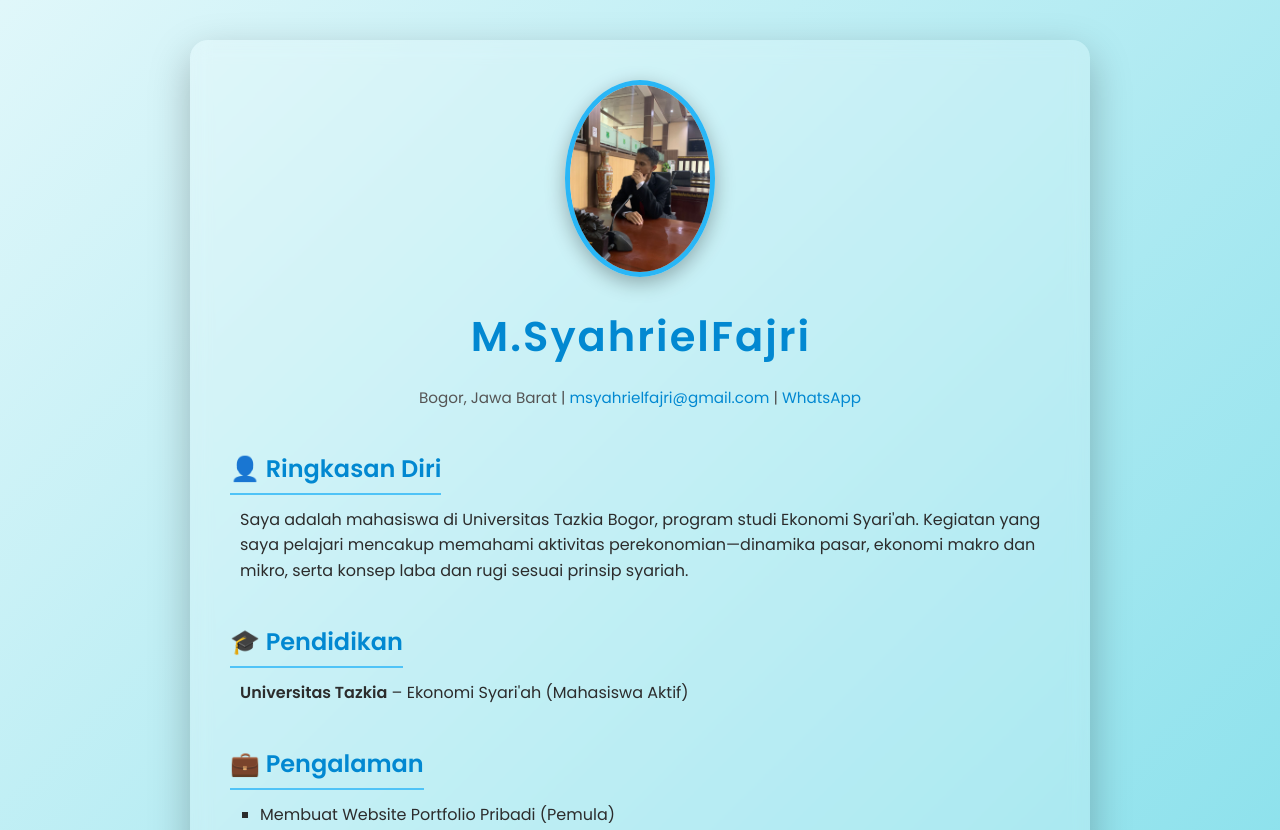
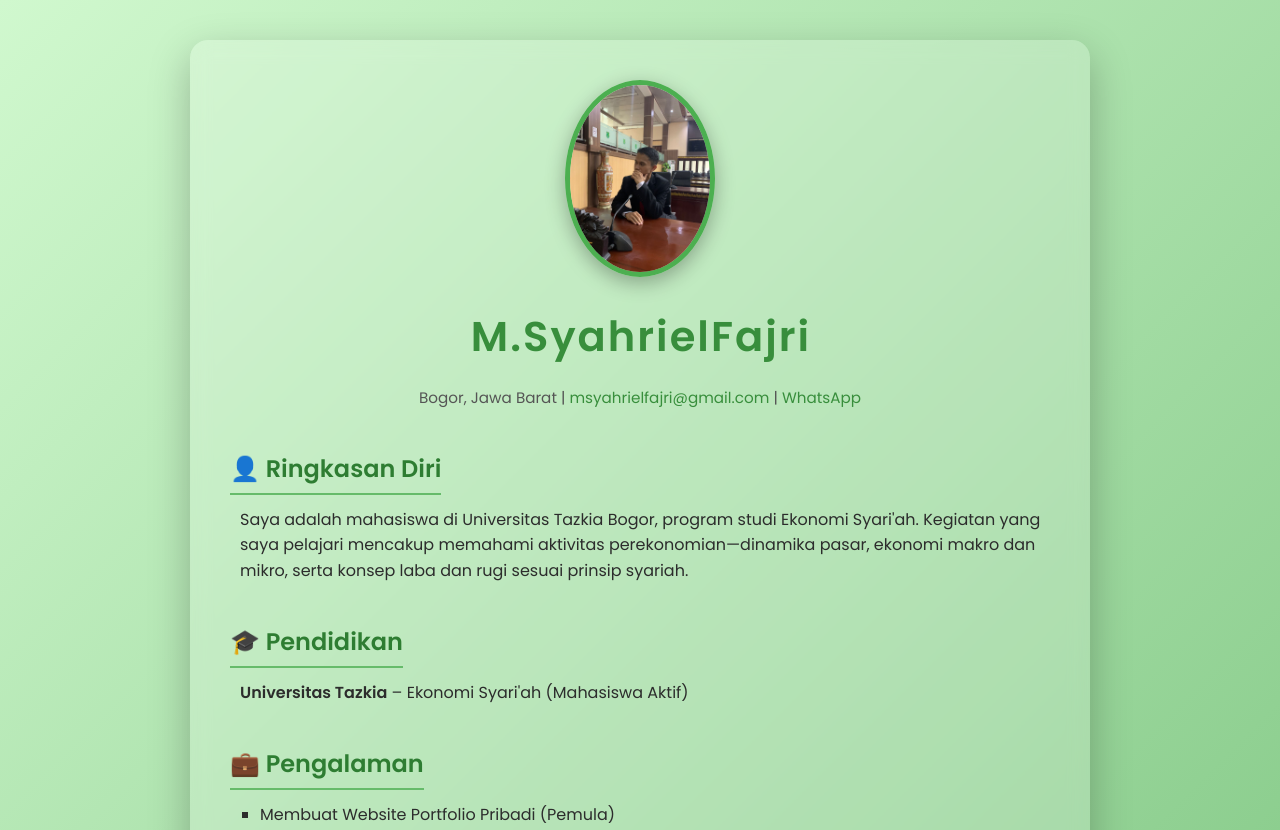
Before and after one commit to Syahriel2005/CV-Syahriel, a plain HTML site: page index.html in a window 1280 px wide. Shown: the top 830 px of the page. Drawn offline with Linux system fonts and the light colour scheme.

Commit message:
Update sample

```diff
--- a/index.html
+++ b/index.html
@@ -13,7 +13,7 @@
     }
 
     body {
-      background: linear-gradient(135deg, #e0f7fa, #80deea);
+      background: linear-gradient(135deg, #d0f8ce, #81c784);
       font-family: 'Poppins', sans-serif;
       color: #2c2c2c;
       line-height: 1.6;
@@ -56,14 +56,14 @@
     .photo img {
       width: 150px;
       border-radius: 50%;
-      border: 5px solid #29b6f6;
+      border: 5px solid #4caf50;
       box-shadow: 0 6px 20px rgba(0, 0, 0, 0.3);
     }
 
     h1 {
       text-align: center;
       font-size: 2.6em;
-      color: #0288d1;
+      color: #388e3c;
       margin-bottom: 10px;
       display: flex;
       justify-content: center;
@@ -76,10 +76,10 @@
     }
 
     .section h2 {
-      color: #0288d1;
+      color: #2e7d32;
       font-size: 1.5em;
       margin-bottom: 12px;
-      border-bottom: 2px solid #4fc3f7;
+      border-bottom: 2px solid #66bb6a;
       display: inline-block;
       padding-bottom: 4px;
     }
@@ -117,7 +117,7 @@
     }
 
     a {
-      color: #0288d1;
+      color: #388e3c;
       text-decoration: none;
       font-weight: 500;
     }
@@ -145,7 +145,6 @@
       <img src="foto.jpg" alt="M. Syahriel Fajri">
     </div>
     <h1>
-      <!-- Animasi huruf individual -->
       <span>M</span><span>.</span> <span>S</span><span>y</span><span>a</span><span>h</span><span>r</span><span>i</span><span>e</span><span>l</span> <span>F</span><span>a</span><span>j</span><span>r</span><span>i</span>
     </h1>
     <p class="center">
```
